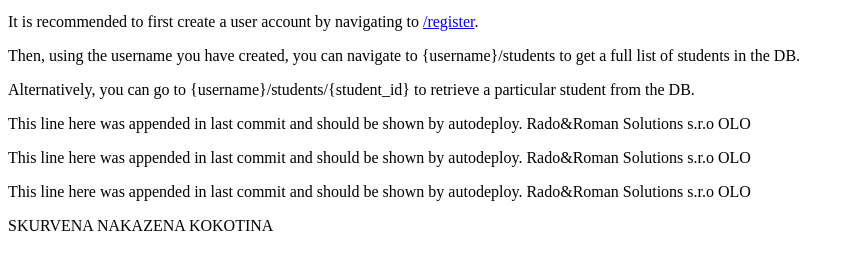
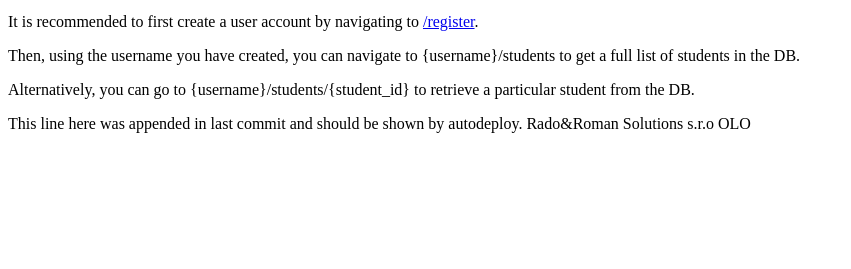
Before and after one commit to Reydifox/blockchain-school-server, a website: page web/public/index.html in a window 1280 px wide. Shown: the part 101-370 px from the top of the page, without its empty margins (0-851 px from the left). Drawn offline with Linux system fonts and the light colour scheme.

Commit message:
fix: node index

```diff
--- a/web/public/index.html
+++ b/web/public/index.html
@@ -13,8 +13,5 @@
     <p>Then, using the username you have created, you can navigate to {username}/students to get a full list of students in the DB.</p>
     <p>Alternatively, you can go to {username}/students/{student_id} to retrieve a particular student from the DB.</p>
     <p>This line here was appended in last commit and should be shown by autodeploy. Rado&Roman Solutions s.r.o OLO</p>
-    <p>This line here was appended in last commit and should be shown by autodeploy. Rado&Roman Solutions s.r.o OLO</p>
-    <p>This line here was appended in last commit and should be shown by autodeploy. Rado&Roman Solutions s.r.o OLO</p>
-    <p>SKURVENA NAKAZENA KOKOTINA</p>
 </body>
 </html>
```
